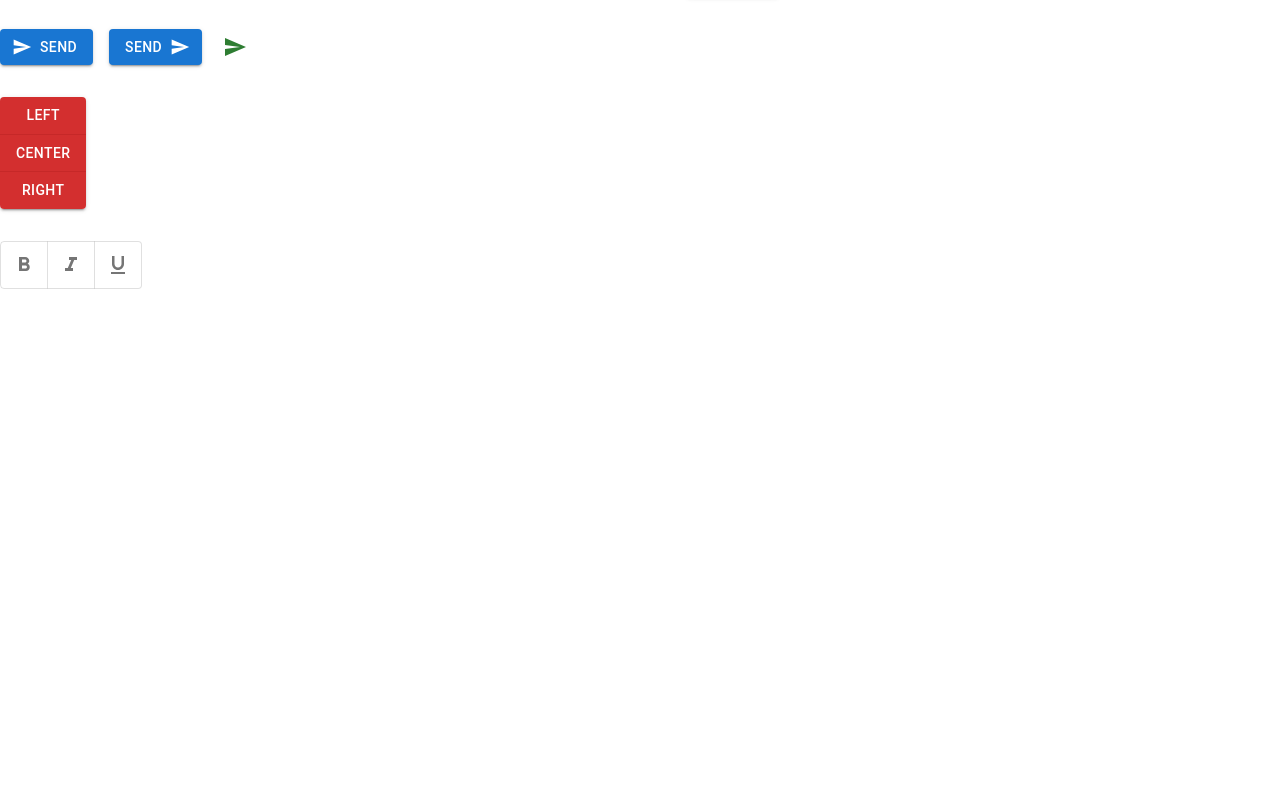
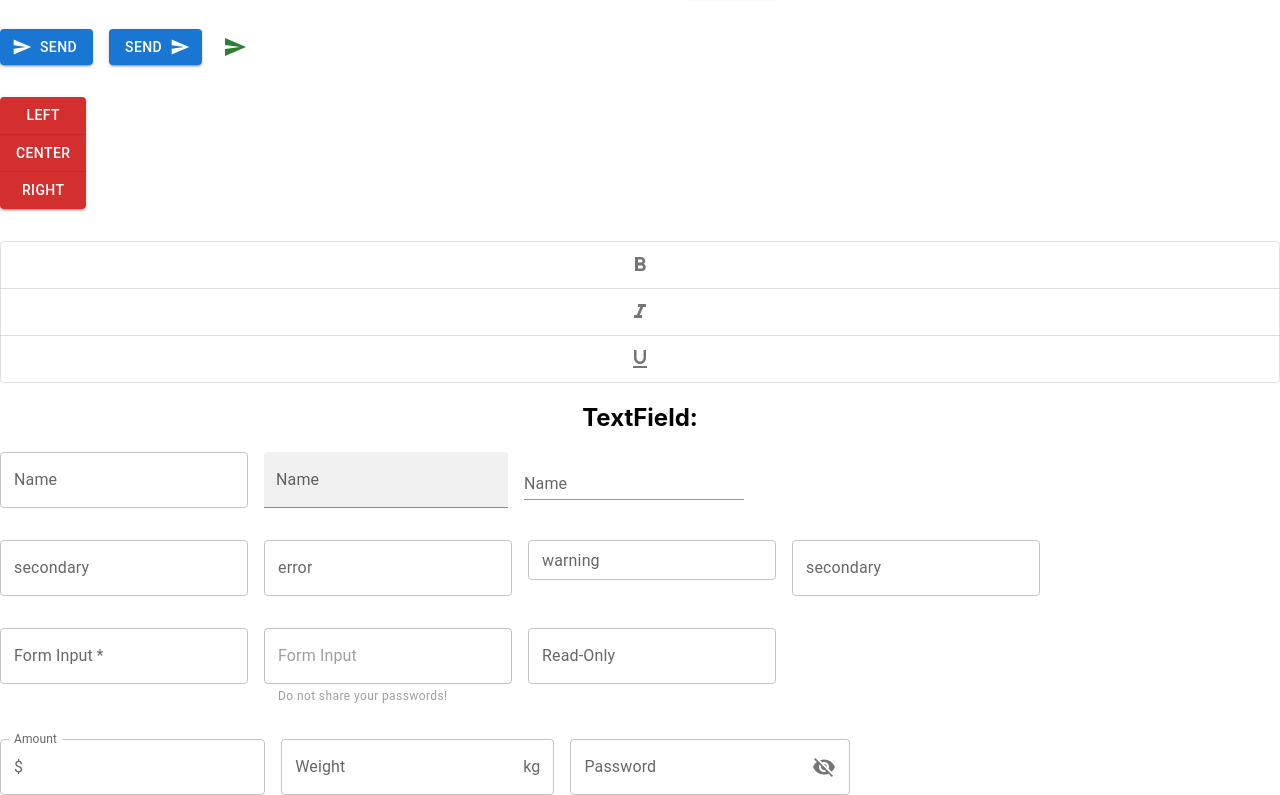
Before and after one commit to JustFelix-Dev/MUI-Components, a React (Create React App) app: page / in a window 1280 px wide. Shown: the part 731-1526 px from the top of the page. Before the commit the page ends 1020 px from the top, so only its background shows below. Built offline with nearby package versions, Linux system fonts and the light colour scheme.

Commit message:
MUI- TextField

```diff
--- a/src/App.tsx
+++ b/src/App.tsx
@@ -1,5 +1,6 @@
 import './App.css';
 import MuiButton from './components/MuiButton';
+import { MuiTextField } from './components/MuiTextField';
 import MuiTypography from './components/MuiTypography';
 
 function App() {
@@ -7,6 +8,7 @@ function App() {
     <div className="App">
       <MuiTypography/>
       <MuiButton/>
+      <MuiTextField/>
     </div>
   );
 }
--- a/src/components/MuiButton.tsx
+++ b/src/components/MuiButton.tsx
@@ -6,10 +6,10 @@ import FormatItalicIcon from '@mui/icons-material/FormatItalic';
 import FormatUnderlinedIcon from '@mui/icons-material/FormatUnderlined';
 
 const MuiButton = () => {
-  const [formats, setFormats] = useState<string[]>([])
+  const [formats, setFormats] = useState<string | null>(null)
 
   console.log(formats)
-  const handleChangeFormat=(e:React.MouseEvent<HTMLElement>,newValue: string[])=>{
+  const handleChangeFormat=(e:React.MouseEvent<HTMLElement>,newValue: string | null)=>{
     setFormats(newValue)
   }
   return (
@@ -49,7 +49,7 @@ const MuiButton = () => {
       </ButtonGroup>
     </Stack>
     <Stack>
-      <ToggleButtonGroup aria-label='text formatting' color='primary' value={formats} onChange={handleChangeFormat}>
+      <ToggleButtonGroup aria-label='text formatting' color='primary' value={formats} onChange={handleChangeFormat} exclusive orientation='vertical' >
         <ToggleButton aria-label='bold' value='bold'><FormatBoldIcon/></ToggleButton>
         <ToggleButton aria-label='italic' value='italic'><FormatItalicIcon/></ToggleButton>
         <ToggleButton aria-label='underline'  value='underlined'><FormatUnderlinedIcon/></ToggleButton>
--- /dev/null
+++ b/src/components/MuiTextField.tsx
@@ -0,0 +1,36 @@
+import {  InputAdornment, Stack, TextField } from '@mui/material'
+import React from 'react'
+import VisibilityOffIcon from '@mui/icons-material/VisibilityOff';
+
+export const MuiTextField = () => {
+  return (
+    <>
+     <h2>TextField:</h2>
+   <Stack spacing={4}>
+      <Stack direction={'row'} spacing={2}>
+        <TextField label='Name' variant='outlined' />
+        <TextField label='Name' variant='filled' />
+        <TextField label='Name' variant='standard' />
+      </Stack>
+      <Stack  direction={'row'} spacing={2}>
+        <TextField label='secondary' color='secondary' />
+        <TextField label='error' color='error' />
+        <TextField label='warning' color='warning' size='small' />
+        <TextField label='secondary' color='secondary' />
+      </Stack>
+      <Stack direction={'row'} spacing={2}>
+         <TextField label='Form Input' required/>
+         <TextField label='Form Input' type='password' helperText='Do not share your passwords!' disabled/>
+         <TextField label='Read-Only'placeholder='You can only read me!' InputProps={{ readOnly:true }}/>
+      </Stack>
+      <Stack direction={'row'} spacing={2}>
+        <TextField label='Amount'
+         InputProps={{ startAdornment: <InputAdornment position='start'>$</InputAdornment>,}} />
+        <TextField label='Weight'
+         InputProps={{ endAdornment: <InputAdornment position='end'>kg</InputAdornment>,}} />
+         <TextField label='Password' placeholder='Your Password Please!' InputProps={{ endAdornment:<InputAdornment position='end'><VisibilityOffIcon/></InputAdornment>}}/>
+      </Stack>
+   </Stack>
+   </>
+  )
+}
```
